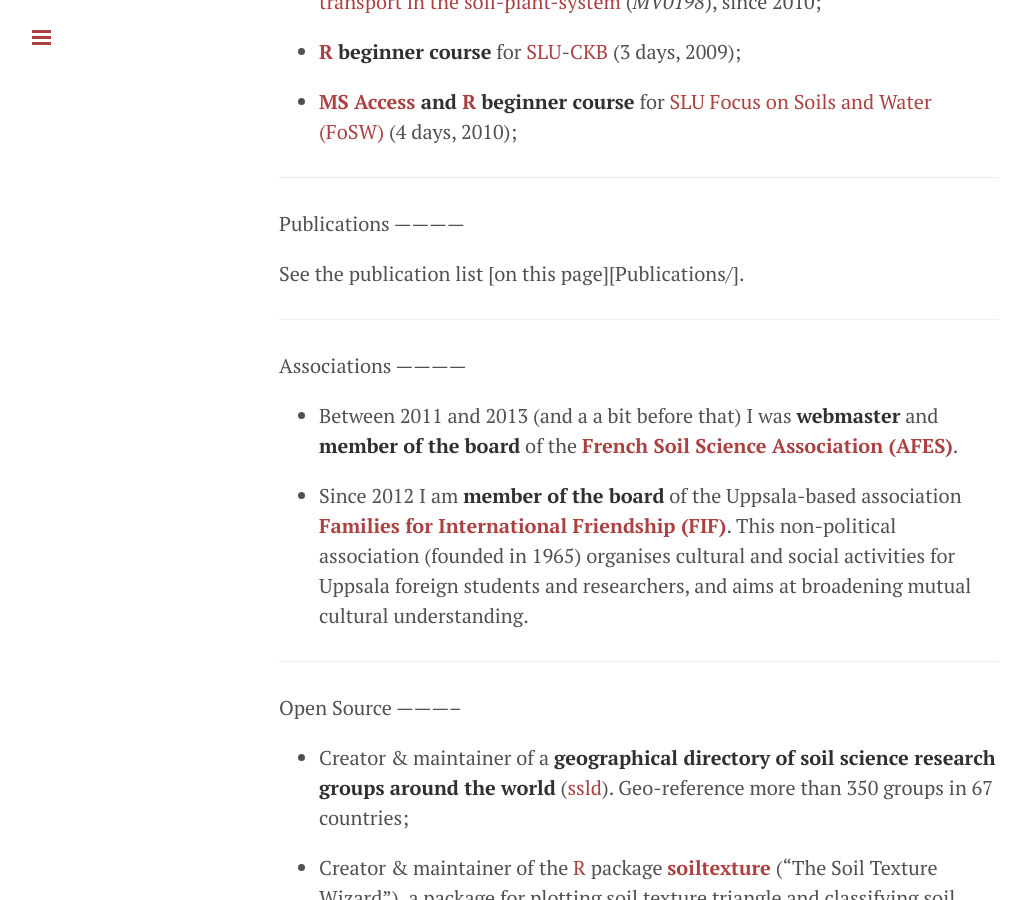
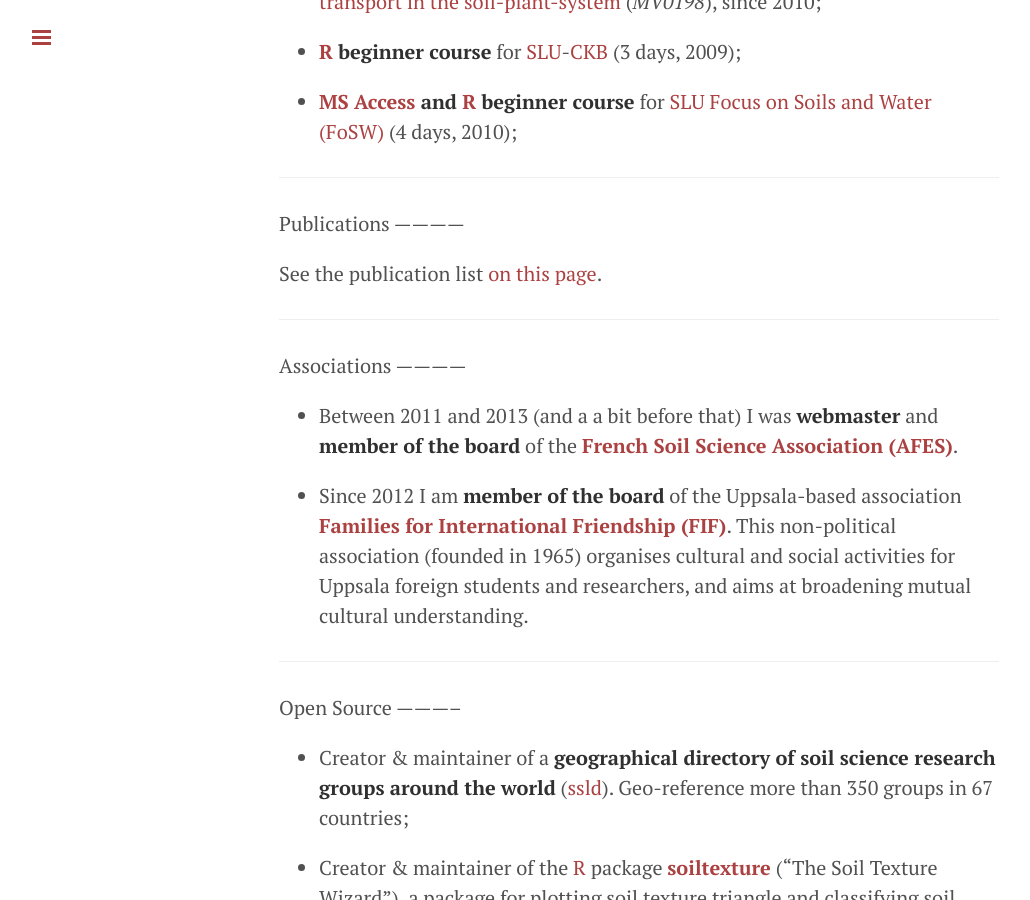
Before and after one commit to julienmoeys/julienmoeys.github.io, a Jekyll site: the page built from en/CV.md, in a window 1280 px wide and 900 px high, scrolled down 3891 px. Shown: the whole window, without its empty margins (1-1031 px from the left). Built offline with Jekyll 4.4.1, drawn with Linux system fonts in a browser that asks for light colours; Markdown is read by kramdown in place of the engine named in the settings.

Commit message:
new link correction

```diff
--- a/en/CV.md
+++ b/en/CV.md
@@ -178,7 +178,7 @@
 Publications    <a name="publications"></a>
 ------------
 
-See the publication list [on this page][Publications/].
+See the publication list [on this page](Publications/).
 
 
 
```
